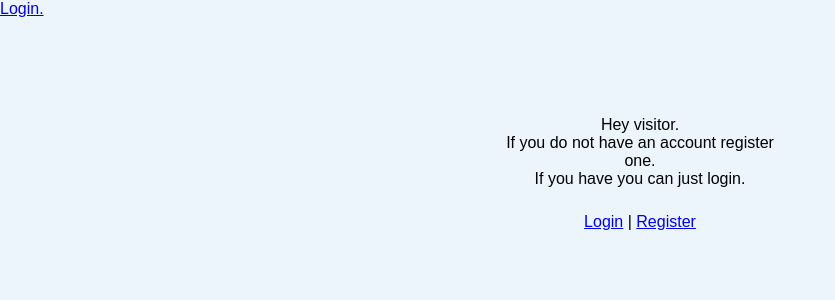
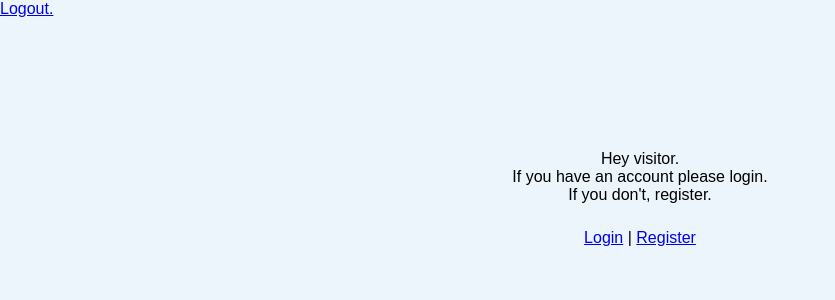
Before and after one commit to ricdotnet/ToDo, a PHP site: page / in a window 1280 px wide. Shown: the top 300 px of the page, without its empty margins (0-835 px from the left). Run offline with PHP 8.4, Linux system fonts and the light colour scheme; data that the repository does not hold is empty; a stand-in replaces the project's code that opens the database connection.

Commit message:
organised index.php file

```diff
--- a/index.php
+++ b/index.php
@@ -1,11 +1,6 @@
 <?php
 
     require("header.php");
-
-    //fetching all data from the database
-    //$results = $mysqli->query("select * from (select * from todo order by id desc limit 10)var1 order by id asc");
-    $results = $mysqli->query("select * from todo order by id desc limit 10");
-
 
     ?>
 
@@ -14,17 +9,13 @@
 
         <?php
 
-            if(isset($_SESSION['name'])) {
             echo "<a href='logout.php'>Logout.</a>";
-            } else {
-                echo "<a href='login.php'>Login.</a>";
-            }
 
         ?>
 
     </div>
 
-    <div id="container">
+    <div class="container">
 
     <?php
 
@@ -32,10 +23,29 @@
     if(isset($_SESSION['name'])) {
         echo "<h4>Hi ". $_SESSION['name'] .".<br>Please see below your To Do list.</h4>";
 
+        $username = $_SESSION['name'];
+
+        //fetching all data from the database
+
+        $getuser = $mysqli->query("select id from users where username = '". $username ."'");
+        $gotuser = $getuser->fetch_assoc();
+
+        $userid = $gotuser['id'];
+
+        //$results = $mysqli->query("select * from (select * from todo order by id desc limit 10)var1 order by id asc");
+        $results = $mysqli->query("select * from todo where user = '". $userid ."' order by id desc limit 10");
+
+?>
+
+        <?php
+
         //no todos message
         if($results->num_rows == 0) {
             echo "<div class='error-box mb25'>You have no ToDos</div>";
         }
+
+        //id for todo display
+        $number = 1;
 
         //while loop to print todos
         while($print_results = $results->fetch_assoc()) {
@@ -46,7 +56,7 @@
             }
 
             //print todo list
-            echo "<div class='left-box'>" .$print_results['id'] . "</div><div class='right-box'>" . $print_results['todo'] . "</div>";
+            echo "<div class='left-box'>" .$number++ . "</div><div class='right-box'>" . $print_results['todo'] . "</div>";
         }
 
         ?>
@@ -69,7 +79,7 @@
                 }else{
 
                     //if valid then post and reload
-                    $mysqli->query("insert into todo values (null, '".$todo."')");
+                    $mysqli->query("insert into todo values (null, '". $todo ."', '". $userid ."')");
 
                     //confirmation message
                     echo "<div class='confirm-box'>To Do added.... Reloading page.</div>";
@@ -88,8 +98,10 @@
 
             //if session is not started show login/register button
         } else {
-        echo "<p class='mb25'>Hey visitor.<br>If you do not have an account register one.<br>If you have you can just login.</p>";
+            echo "<div class='container mt50'>";
+        echo "<p class='mb25'>Hey visitor.<br>If you have an account please login.<br>If you don't, register.</p>";
         echo "<a href='login.php'>Login</a> | <a href='#'>Register</a>";
+            echo "</div>";
     }
 
     require("footer.php");
--- a/login.php
+++ b/login.php
@@ -13,7 +13,7 @@
 
 </div>
 
-<div id="container">
+<div class="container">
 
     <form method="post" action="<?php $_SERVER['PHP_SELF'] ?>">
         <input class="input-box mb25" name="username" placeholder="Username">
--- a/style.css
+++ b/style.css
@@ -37,9 +37,10 @@ html, body {
     height: 100px;
 }
 
-#container {
+.container {
     width: 300px;
-    margin: 0 auto;
+    margin-left: auto;
+    margin-right: auto;
     text-align: center;
     height: auto;
 }
--- a/tables.sql
+++ b/tables.sql
@@ -10,3 +10,6 @@ create table todo (
     user int(11),
     foreign key (user) references users (id)
     );
+
+insert into users values (null, 'ricardo', 123456789);
+insert into users values (null, 'adriana', 123456789);
```
Lines whose indentation alone changed are shown as unchanged.
